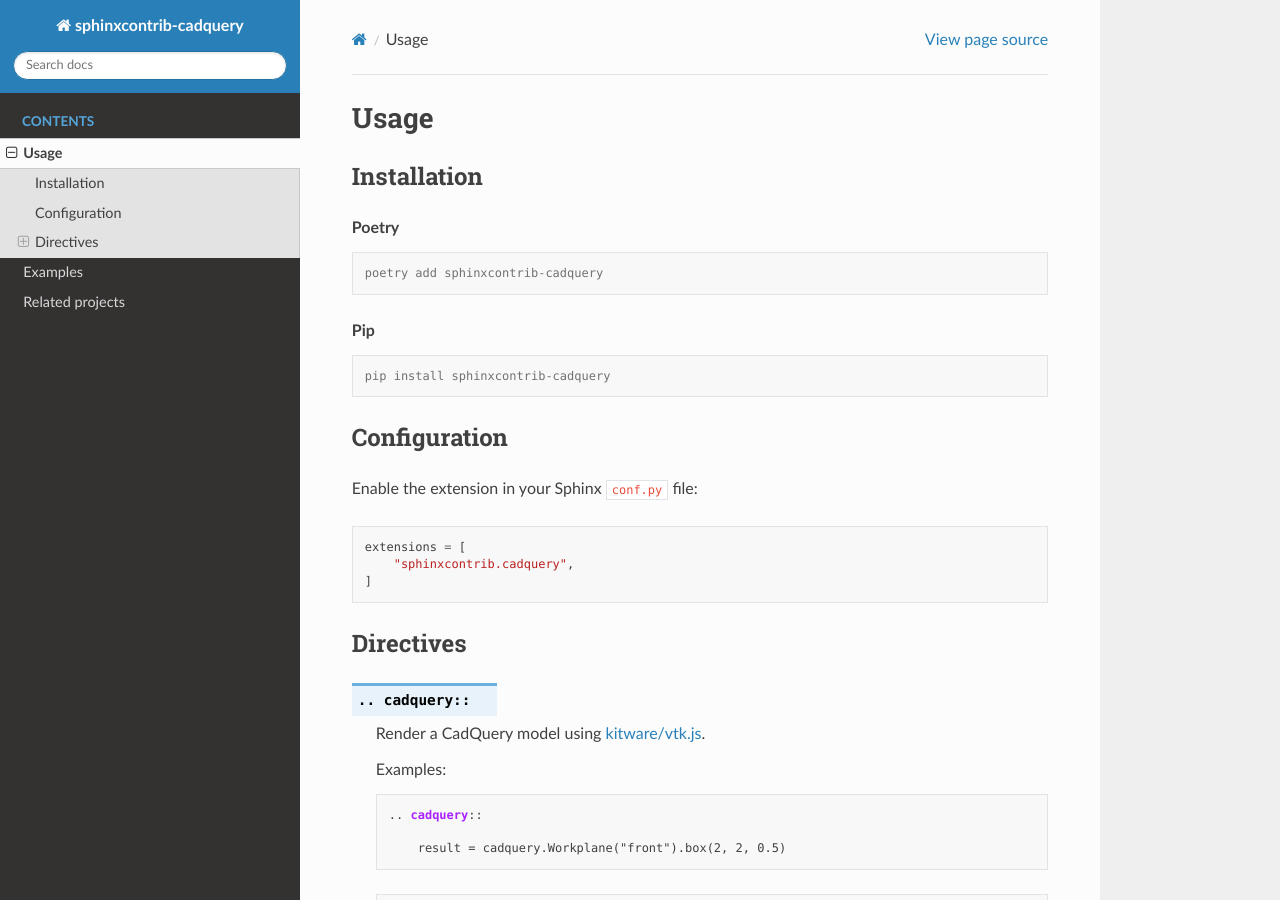
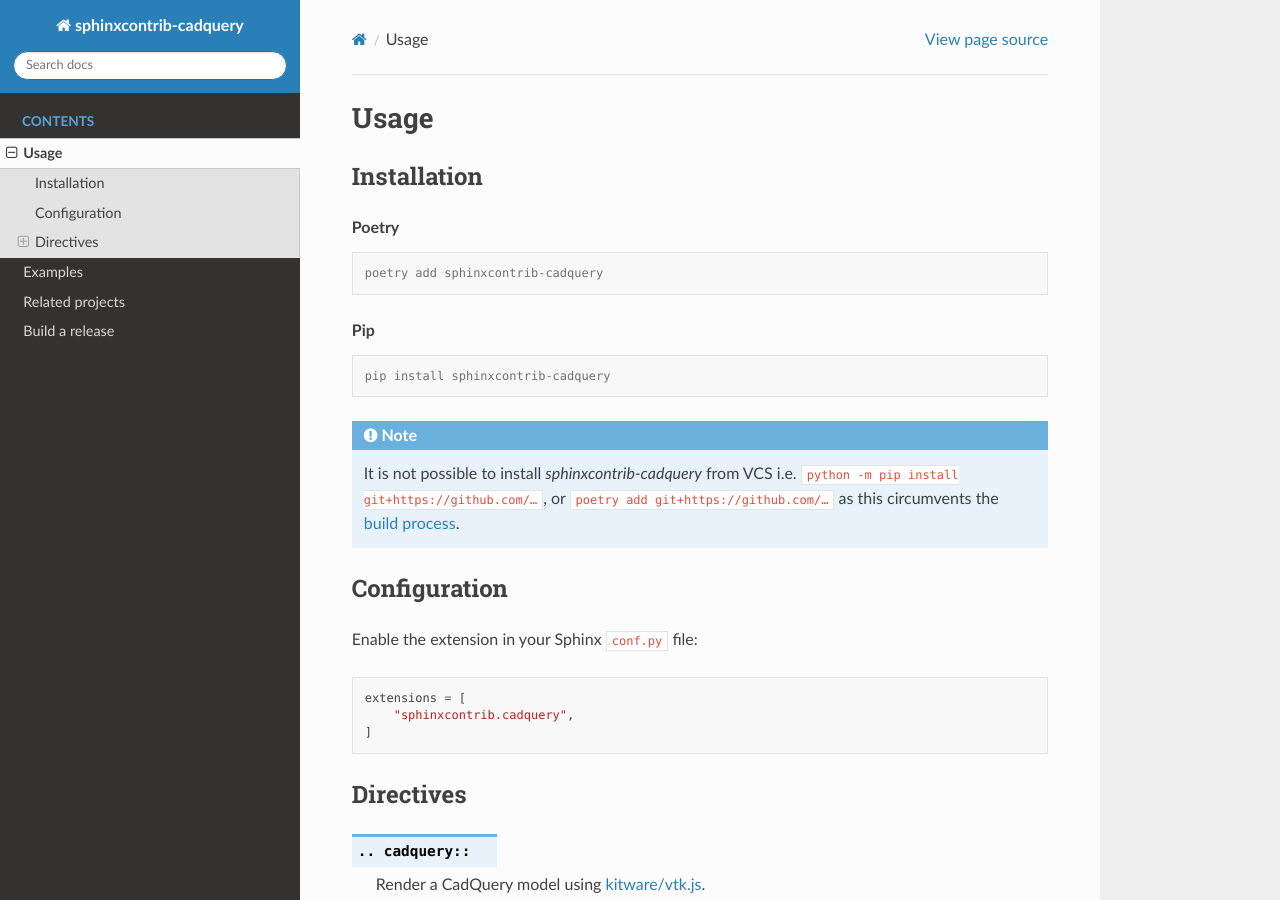
Before and after one commit to sethfischer/sphinxcontrib-cadquery, a Sphinx documentation site: the page built from docs/usage.rst, in a window 1280 px wide and 900 px high. Built offline with Sphinx 7.4.7 and the Read the Docs theme 2.0.0, drawn with Linux system fonts in a browser that asks for light colours; the version number is read from the project's files by our own code.

Commit message:
docs: how to build a release

```diff
--- a/docs/index.rst
+++ b/docs/index.rst
@@ -17,6 +17,7 @@ sphinxcontrib-cadquery
     usage
     examples
     related
+    build
 
 
 Indices and tables
--- a/docs/related.rst
+++ b/docs/related.rst
@@ -10,7 +10,7 @@ CadQuery/cadquery
 :Renderer: `vtk.js`_
 :Exporter: ``cadquery.occ_impl.assembly.toJSON``
 
-This was modified for the initial release of sphinxcontrib-cadquery.
+This was modified for the initial release of *sphinxcontrib-cadquery*.
 
 
 CadQuery/sphinxcadquery
--- a/docs/usage.rst
+++ b/docs/usage.rst
@@ -17,6 +17,14 @@ Installation
 .. code-block:: console
 
     pip install sphinxcontrib-cadquery
+
+
+.. note::
+
+    It is not possible to install *sphinxcontrib-cadquery* from VCS i.e.
+    ``python -m pip install git+https://github.com/…``, or
+    ``poetry add git+https://github.com/…`` as this circumvents the :doc:`build
+    process<build>`.
 
 
 Configuration
```
Also changed, not shown: docs/build.rst (added, +52 -0 lines).
